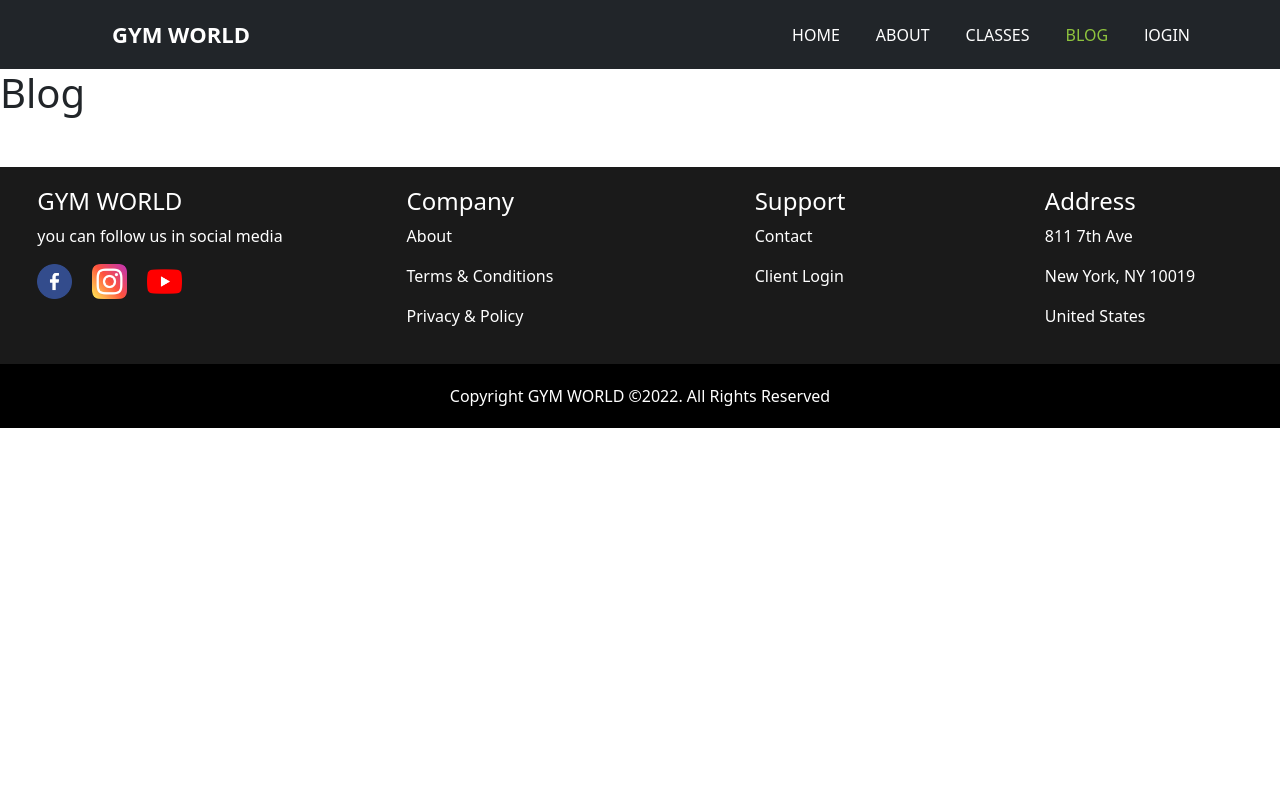
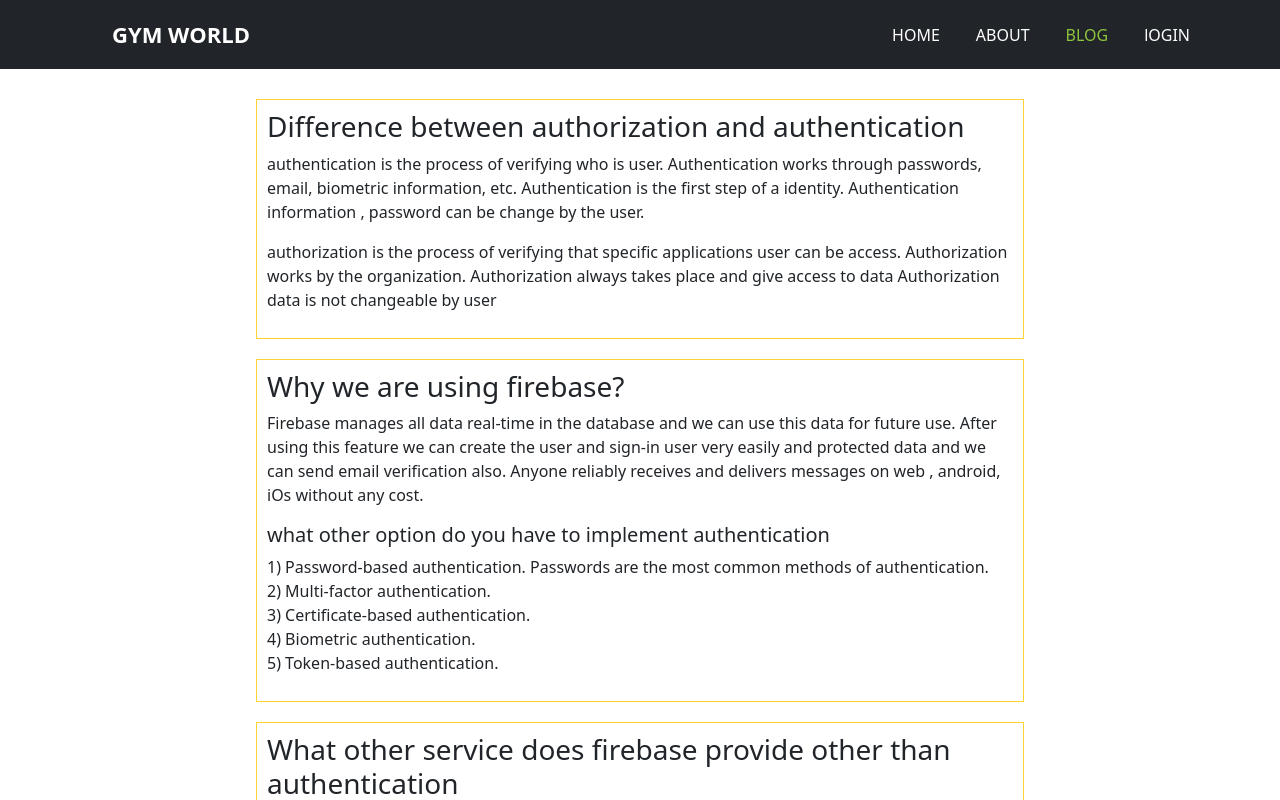
Before and after one commit to JabedH/GYM-WORLD, a React (Create React App) app: page /Blog in a window 1280 px wide. Shown: the top 800 px of the page. Built offline with nearby package versions, Linux system fonts and the light colour scheme; no server answers.

Commit message:
added blog

```diff
--- a/src/App.js
+++ b/src/App.js
@@ -5,7 +5,6 @@ import Home from "./Components/Home/Home/Home";
 import Header from "./Components/Navbar/Header/Header";
 import { Route, Routes } from "react-router-dom";
 import About from "./Components/About/About";
-import Classes from "./Components/Classes/Classes";
 import Blog from "./Components/Blog/Blog";
 import Login from "./Components/Login/Login";
 import Signup from "./Components/Signup/Signup";
@@ -21,7 +20,6 @@ function App() {
       <Routes>
         <Route path="/" element={<Home />}></Route>
         <Route path="/about" element={<About />}></Route>
-        <Route path="/Classes" element={<Classes />}></Route>
         <Route path="/Blog" element={<Blog />}></Route>
         <Route path="/Login" element={<Login />}></Route>
         <Route path="/Signup" element={<Signup />}></Route>
--- a/src/Components/Blog/Blog.css
+++ b/src/Components/Blog/Blog.css
@@ -0,0 +1,15 @@
+.blog {
+  display: grid;
+  grid-template-columns: 1fr;
+  gap: 20px;
+
+  margin: 30px 20%;
+}
+.blog1 {
+  border: 1px solid #fed134;
+  padding: 10px;
+  transition: 0.5s;
+}
+.blog1:hover {
+  box-shadow: rgba(149, 157, 165, 0.2) 0px 8px 24px;
+}
--- a/src/Components/Blog/Blog.js
+++ b/src/Components/Blog/Blog.js
@@ -1,9 +1,52 @@
 import React from "react";
+import "./Blog.css";
 
 const Blog = () => {
   return (
-    <div>
-      <h1>Blog</h1>
+    <div className="blog ">
+      <div className="blog1">
+        <h3>Difference between authorization and authentication</h3>
+        <p>
+          authentication is the process of verifying who is user. Authentication
+          works through passwords, email, biometric information, etc.
+          Authentication is the first step of a identity. Authentication
+          information , password can be change by the user.
+        </p>
+        <p>
+          authorization is the process of verifying that specific applications
+          user can be access. Authorization works by the organization.
+          Authorization always takes place and give access to data Authorization
+          data is not changeable by user
+        </p>
+      </div>
+      <div className="blog1">
+        <h3>Why we are using firebase?</h3>
+        <p>
+          Firebase manages all data real-time in the database and we can use
+          this data for future use. After using this feature we can create the
+          user and sign-in user very easily and protected data and we can send
+          email verification also. Anyone reliably receives and delivers
+          messages on web , android, iOs without any cost.
+        </p>
+        <h5>what other option do you have to implement authentication</h5>
+        <p>
+          1) Password-based authentication. Passwords are the most common
+          methods of authentication. <br /> 2) Multi-factor authentication.{" "}
+          <br /> 3) Certificate-based authentication. <br /> 4) Biometric
+          authentication. <br /> 5) Token-based authentication.
+        </p>
+      </div>
+      <div className="blog1">
+        <h3>
+          What other service does firebase provide other than authentication
+        </h3>
+        <p>Google firebase they are providing many services.</p>
+        <p>
+          1) Realtime database <br /> 2) Remote Config <br /> 3) Firebase ML{" "}
+          <br /> 4) Cloud Functions <br /> 5) Cloud Messaging <br /> 6) Hosting{" "}
+          <br /> 7) Cloud Storage
+        </p>
+      </div>
     </div>
   );
 };
--- a/src/Components/Classes/Classes.js
+++ /dev/null
@@ -1,11 +0,0 @@
-import React from "react";
-
-const Classes = () => {
-  return (
-    <div>
-      <h1>Classes</h1>
-    </div>
-  );
-};
-
-export default Classes;
--- a/src/Components/Navbar/Header/Header.js
+++ b/src/Components/Navbar/Header/Header.js
@@ -27,7 +27,7 @@ const Header = () => {
             <Nav className="nav-item">
               <CustomLink to="/">HOME</CustomLink>
               <CustomLink to="About">ABOUT</CustomLink>
-              <CustomLink to="Classes">CLASSES</CustomLink>
+
               <CustomLink to="Blog">BLOG</CustomLink>
               {user ? (
                 <Link onClick={handleLogout} className="signout" to="/">
```
Also changed, not shown: src/Components/Classes/Classes.css (deleted).
